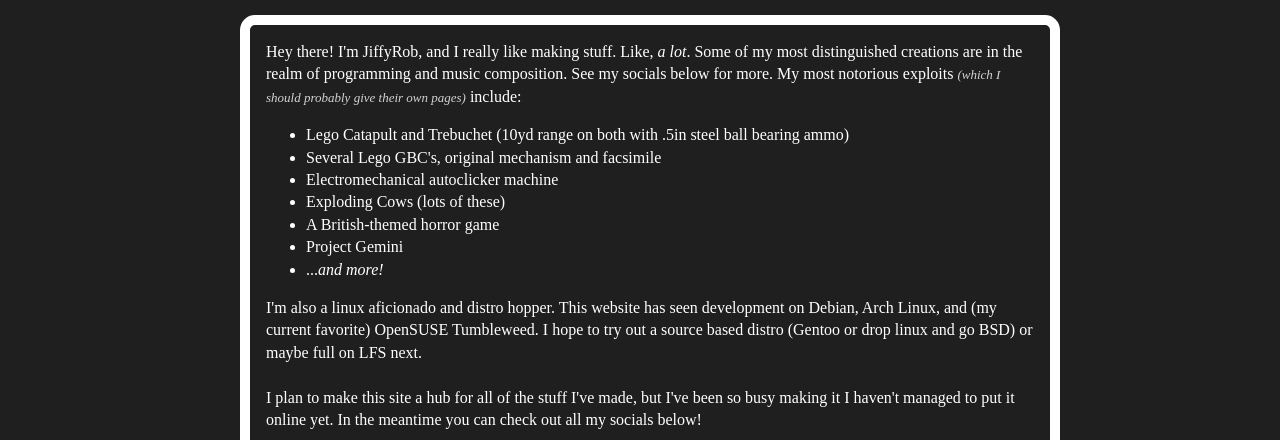
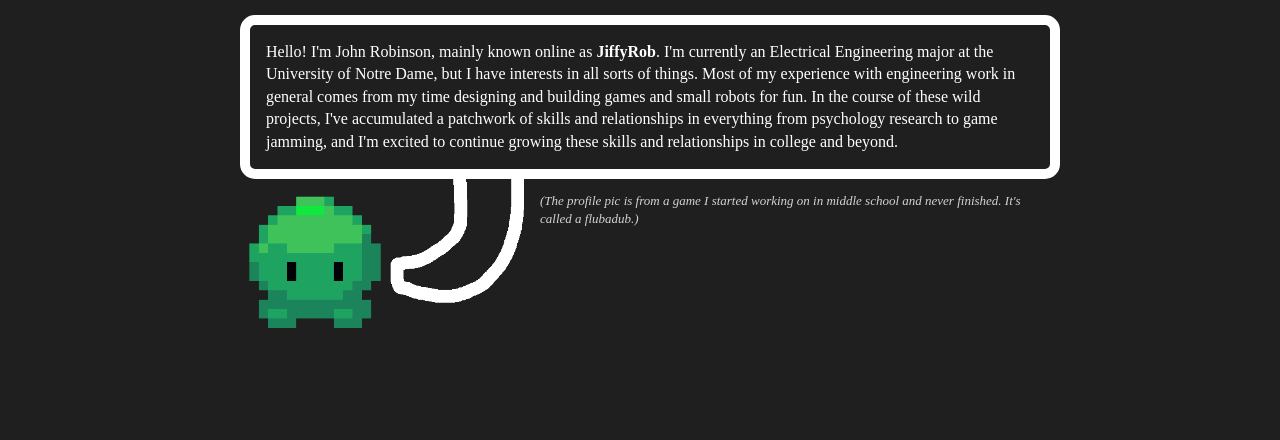
Before and after one commit to JiffyRob/jiffyrob.github.io, a website: page index.html in a window 1280 px wide. Shown: the part 326-766 px from the top of the page. Drawn offline with Linux system fonts and the light colour scheme.

Commit message:
update blurb and copyright

```diff
--- a/index.html
+++ b/index.html
@@ -4,7 +4,7 @@
 <head>
   <meta charset="utf-8">
   <meta name="viewport" content="width=device-width, initial-scale=1">
-  <title>JiffyRob</title>
+  <title>John Robinson's Website</title>
   <link rel="stylesheet" href="style.css">
   <meta name="title" content="JiffyRob">
   <meta name="description" content="Hey there!  My name is JiffyRob, an up-and-coming engineer and musician.">
@@ -29,27 +29,19 @@
   </header>
   <main>
     <div id="blurb">
-      <p>Hey there!  I'm JiffyRob, and I really like making stuff.  Like, <em>a lot</em>.  Some of my most distinguished
-        creations are in the realm of programming and music composition.  See my socials below for more.  My most notorious exploits
-        <span class="small">(which I should probably give their own pages)</span> include:
-        <ul>
-          <li>Lego Catapult and Trebuchet (10yd range on both with .5in steel ball bearing ammo)</li>
-          <li>Several Lego GBC's, original mechanism and facsimile</li>
-          <li>Electromechanical autoclicker machine</li>
-          <li>Exploding Cows (lots of these)</li>
-          <li>A British-themed horror game</li>
-          <li>Project Gemini</li>
-          <li>...<em>and more!</em></li>
-        </ul>
-        I'm also a linux aficionado and distro hopper.  This website has seen development on Debian, Arch Linux, and (my current favorite)
-        OpenSUSE Tumbleweed.  I hope to try out a source based distro (Gentoo or drop linux and go BSD) or maybe full on LFS next.
-        <br><br>
-        I plan to make this site a hub for all of the stuff I've made, but I've been so busy making it I haven't managed to put it online yet.  In the meantime you can check out all my socials below!
+      <p>
+        Hello!
+
+        I'm John Robinson, mainly known online as <b>JiffyRob</b>.
+        I'm currently an Electrical Engineering major at the University of Notre Dame, but I have interests in all sorts of things.
+        Most of my experience with engineering work in general comes from my time designing and building games and small robots for fun.
+        In the course of these wild projects, I've accumulated a patchwork of skills and relationships in everything from psychology research
+        to game jamming, and I'm excited to continue growing these skills and relationships in college and beyond.
       </p>
     </div>
     <img id="jiffyrob-img" src="img/flubadub.png">
     <p id="flubadub-expl" class="small">
-      (This green thing is called a flubadub and it's my mascot)
+      (The profile pic is from a game I started working on in middle school and never finished. It's called a flubadub.)
     </p>
     <div id="project-expo">
     </div>
@@ -77,7 +69,7 @@
         <span class="icon-text">SecretPage</span>
       </button>
     </div>
-    <p class="copyright">&copy JiffyRob, 2024</p>
+    <p class="copyright">&copy John Robinson, 2026. No AI was used in the making of this site.</p>
   </footer>
   <script src="app.js"></script>
 
```
